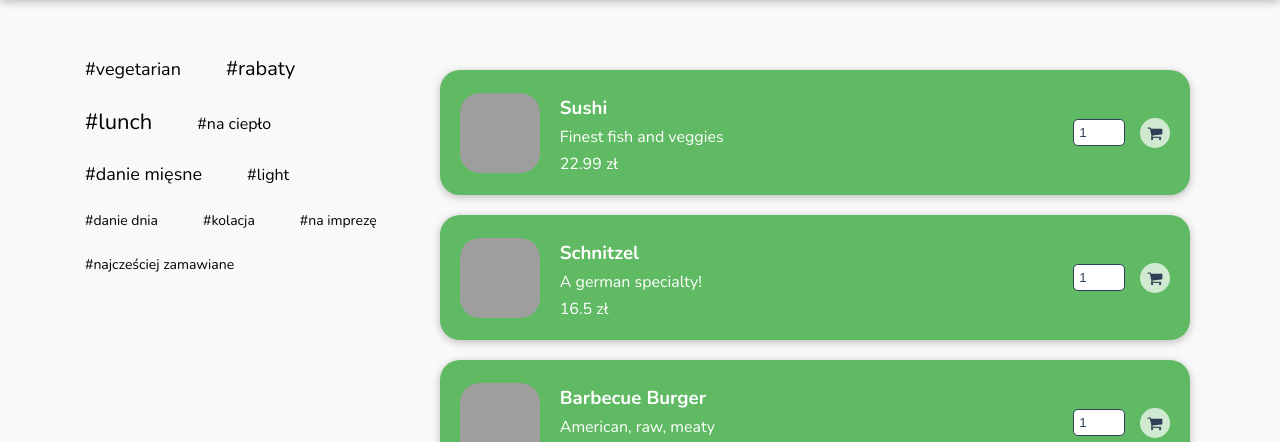
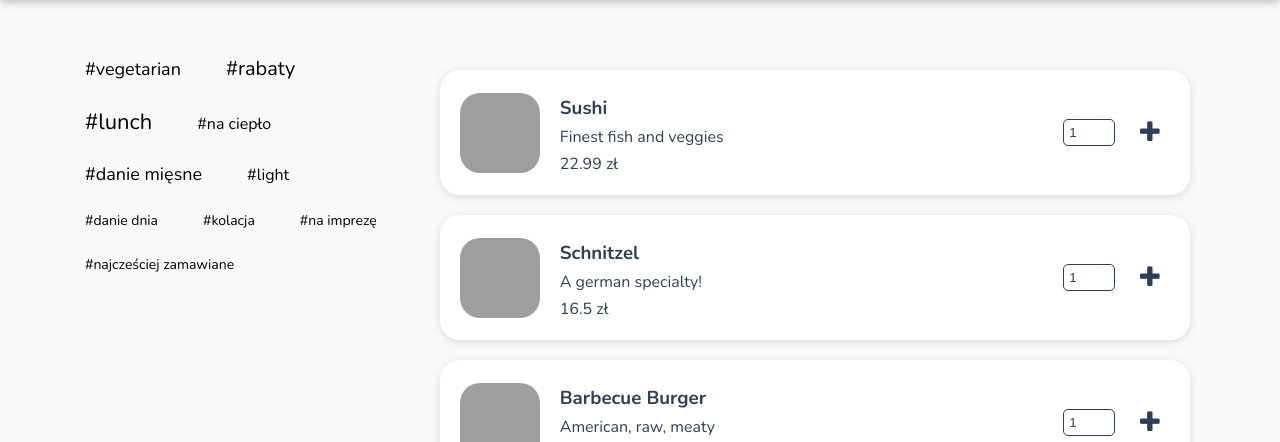
Before and after one commit to Makatka/FoodOrder_App, a React (Create React App) app: page / in a window 1280 px wide. Shown: the part 350-792 px from the top of the page. Built offline with nearby package versions, Linux system fonts and the light colour scheme; grey boxes are pictures that could not be loaded.

Commit message:
Add mealitem tags

```diff
--- a/src/components/Meals/MealItem/MealItem.module.scss
+++ b/src/components/Meals/MealItem/MealItem.module.scss
@@ -1,6 +1,6 @@
 .mealItem {
-  background-color: var(--main-color);
-  color: #fff;
+  background-color: #fff;
+  color: var(--dark-text-color);
   width: 95%;
   margin: 20px auto;
   border-radius: 20px;
@@ -9,10 +9,11 @@
   align-items: center;
   justify-content: space-between;
   animation: meals-appear 1s ease-out forwards;
-  box-shadow: 0 2px 8px rgba(0, 0, 0, 0.25);
+  box-shadow: rgba(99, 99, 99, 0.2) 0px 2px 8px 0px;
 
   &:hover {
-    background-color: var(--hover-main-color);
+    background-color: rgba(85, 180, 88, 0.5);
+
   }
 
   .mealImage {
--- a/src/components/Meals/MealItem/MealItemForm.js
+++ b/src/components/Meals/MealItem/MealItemForm.js
@@ -42,7 +42,7 @@ const MealItemForm = props => {
         defaultValue: '1',
       }}/>
       <Button className={'button button--add'} onClick={submitHandler}>
-        <span className={'fa fa-shopping-cart'}></span>
+        <span className={'fa fa-plus'}></span>
       </Button>
       {!amountIsValid  && <p>Proszę wprowadź poprawną ilość (1-5).</p>}
     </form>
--- a/src/components/UI/Button.scss
+++ b/src/components/UI/Button.scss
@@ -16,14 +16,15 @@
 }
 
 .button--add {
-  width: 30px;
-  height: 30px;
+  width: 40px;
+  height: 40px;
   background-color: rgba(255, 255, 255, .7);
   display: flex;
   text-align: center;
   justify-content: center;
   align-items: center;
   color: var(--dark-text-color);
+  font-size: 25px;
 }
 .searchBtn {
   transform: translateX(-50px);
```
